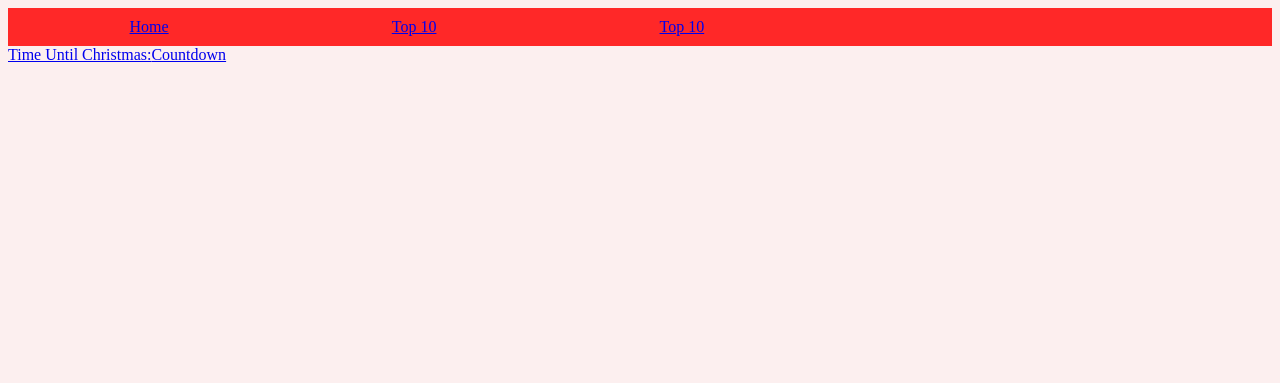
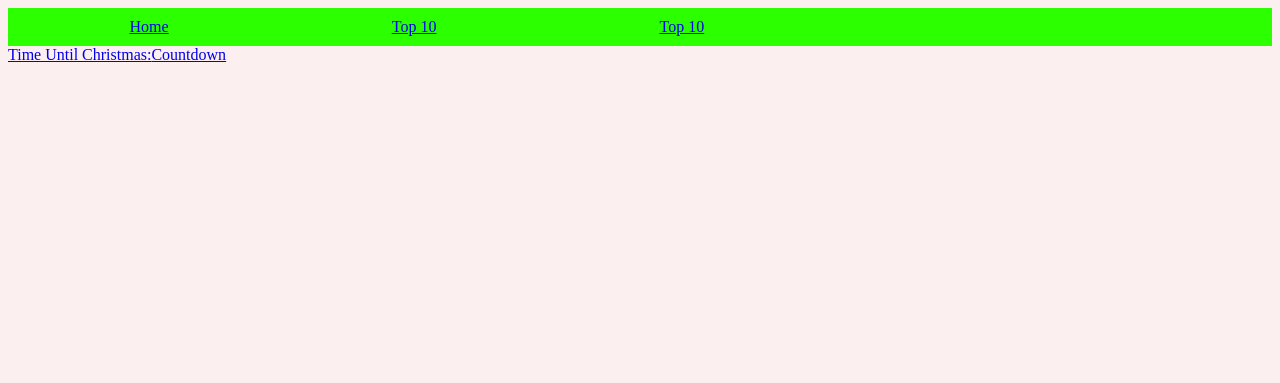
Before and after one commit to Llamalover217/website1, a plain HTML site: page index.html in a window 1280 px wide. Drawn offline with Linux system fonts and the light colour scheme.

Commit message:
work please

```diff
--- a/stylesheet.css
+++ b/stylesheet.css
@@ -11,7 +11,7 @@ h3{
 .navbar {
     display: grid;
     grid-template-columns: auto auto auto auto auto;
-    background-color: rgb(255, 40, 40);
+    background-color: rgb(43, 255, 0);
     color: rgb(255, 255, 255);
     text-align: center;
     padding: 10px;
```
